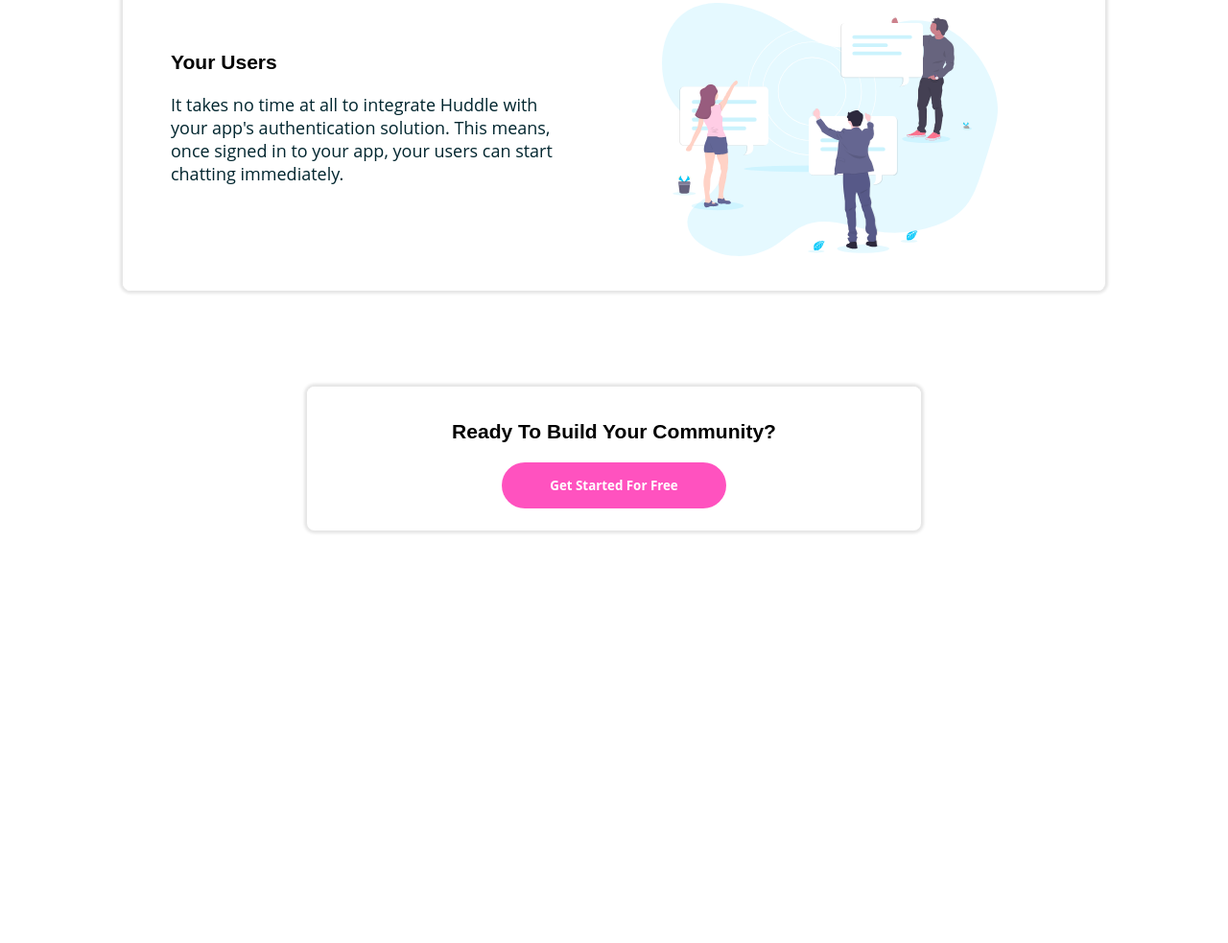
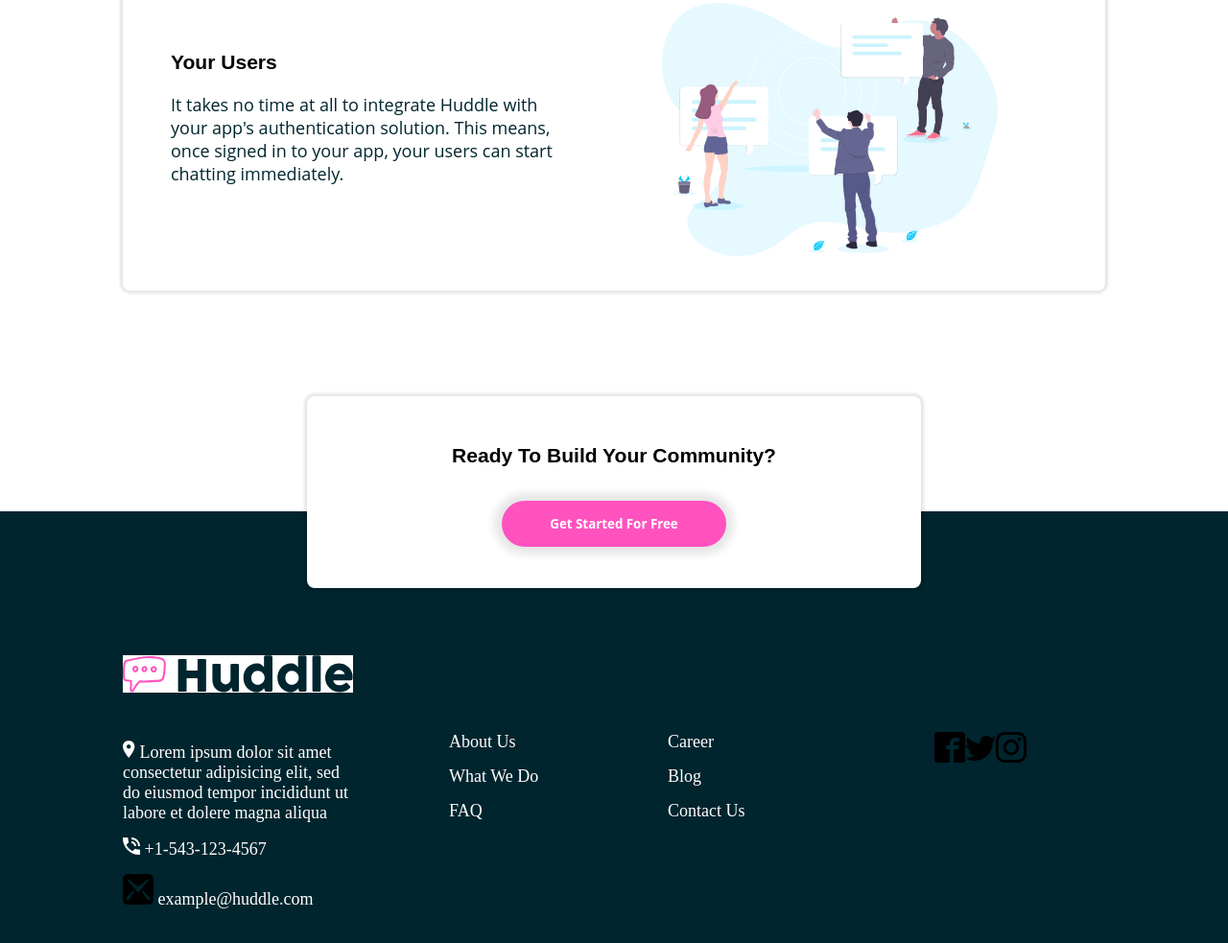
Before and after one commit to Kiki-Kodes/Media-Queries2, a plain HTML site: page index.html in a window 1280 px wide. Shown: the part 1417-2400 px from the top of the page at 96% size. Before the commit the page ends 1982 px from the top, so only its background shows below. Drawn offline with Linux system fonts and the light colour scheme; a web font is replaced by a local one.

Commit message:
modified the footer

```diff
--- a/index.html
+++ b/index.html
@@ -6,7 +6,7 @@
     <meta name="viewport" content="width=device-width, initial-scale=1.0">
     <title>Media Queries</title>
     <link rel="stylesheet" href="style.css">
-    <link rel="icon" type="image/x-icon/ href="images/favicon-32x32 (2).png">
+    <link rel="icon" type="image/x-icon/ href="images/favic">
     <link rel="stylesheet" href="https://fonts.google.com/specimen/Poppins">
     <link rel="stylesheet" href="https://fonts.google.com/specimen/Open+Sans">
 </head>
@@ -54,13 +54,44 @@
                 <img class="img5" src="images/illustration-your-users.svg" alt="Your Users">
             </div>
         </div>
-
+    </main>
+    <footer>
         <div class="container5">
-            <div class="class9">
                 <h3>Ready To Build Your Community?</h3>
                 <button class="btn3">Get Started For Free</button>
+        </div>
+        <div class="container6">
+            <div class="class9">
+                <ul>
+                    <li><img class="img6" src="images/logo.svg" alt="Logo"></li>
+                    <li><img src="images/icon-location.svg" alt="">   Lorem ipsum dolor sit amet consectetur adipisicing elit, sed do eiusmod tempor incididunt ut labore et dolere magna aliqua</li>
+                    <li><img src="images/icon-phone.svg" alt="">   +1-543-123-4567</li>
+                    <li><img src="images/mail3.svg" alt="">   example@huddle.com</li>
+                </ul>
+            </div>
+            <div class="class10">
+                <ul>
+                    <li>About Us</li>
+                    <li>What We Do</li>
+                    <li>FAQ</li>
+                </ul>
+            </div>
+            <div class="class11">
+                <ul>
+                    <li>Career</li>
+                    <li>Blog</li>
+                    <li>Contact Us</li>
+                </ul>
+            </div>
+            <div class="class12">
+                <ul class="class13">
+                    <li><img class="socials" src="images/facebook2.svg" alt=""></li>
+                    <li><img class="socials" src="images/twitter.svg" alt=""></li>
+                    <li><img class="socials" src="images/instagram.svg" alt=""></li>
+                </ul>
             </div>
         </div>
-    </main>
+
+    </footer>
 </body>
 </html>
--- a/style.css
+++ b/style.css
@@ -127,7 +127,6 @@ h3{
     height: 350px;
     background-image: url(images/icon-email.svg);
     margin: auto;
-    margin-bottom: 100px;
     border-radius: 8px;
     box-shadow: 0 0 3px 3px hsl(0, 0%, 0%, 0.1);
 }
@@ -142,25 +141,93 @@ h3{
 .img5{
     width: 350px;
 }
-/* styling container5 */
+/* styling footer & container5 */
+footer{
+    background-color: hsl(192, 100%, 9%);
+    height: 450px;
+    margin-top: 230px;
+    position: relative;
+}
 .container5{
     width: 50%;
-    height: 150px;
-    background-image: url(images/icon-email.svg);
-    margin: auto;
+    height: 200px;
+    background-color: hsl(0, 0%, 100%);
+    margin-left: auto;
+    margin-right: auto;
     border-radius: 8px;
     box-shadow: 0 0 3px 3px hsl(0, 0%, 0%, 0.1);
+    display: block;
+    position: absolute;
+    top: -120px;
+    left: 25%;
+    padding: 50px;
+    text-align: center;
+    justify-content: center;
 }
-.class9{
-    padding: 35px 50px;
-    text-align: center;
-}
+
 .btn3{
     border: none;
     border-radius: 50px;
     color: hsl(0, 0%, 100%);
     background-color: hsl(322, 100%, 66%);
+    margin-top: 15px;
     padding: 15px 50px;
     font-family: 'Open Sans', sans-serif;
     font-weight: 700;
+    box-shadow: 0 0 8px 8px hsl(0, 0%, 0%, 0.1);
 }
+
+.container6{
+    display: flex;
+    margin: auto;
+    color: white;
+    margin-top: 150px;
+    width: 80%;
+}
+.class9{
+    flex: 20%;
+    padding-top: 150px;
+    padding-right: 100px;
+
+}
+.class10{
+    flex: 20%;
+    padding-top: 230px;
+
+}
+.class11{
+    flex: 20%;
+    padding-top: 230px;
+}
+.class12{
+    flex: 20%;
+    padding-top: 230px;
+    padding-left: 50px;
+}
+ul{
+    list-style: none;
+}
+
+ul > li {
+    padding-bottom: 15px;
+}
+
+.class13{
+    display: flex;
+    padding-right: 20px;
+}
+.img6{
+    background-color: white;
+    margin-bottom: 30px;
+}
+button:hover{
+    cursor: pointer;
+}
+li:hover{
+    text-decoration: underline;
+    cursor: pointer;
+}
+.socials:hover{
+    color: hsl(322, 100%, 66%);
+    cursor: pointer;
+}
```
Also changed, not shown: images/facebook2.svg (added), images/instagram.svg (added), images/location2.svg (added), images/mail3.svg (added), images/phone.svg (added), images/twitter.svg (added).
